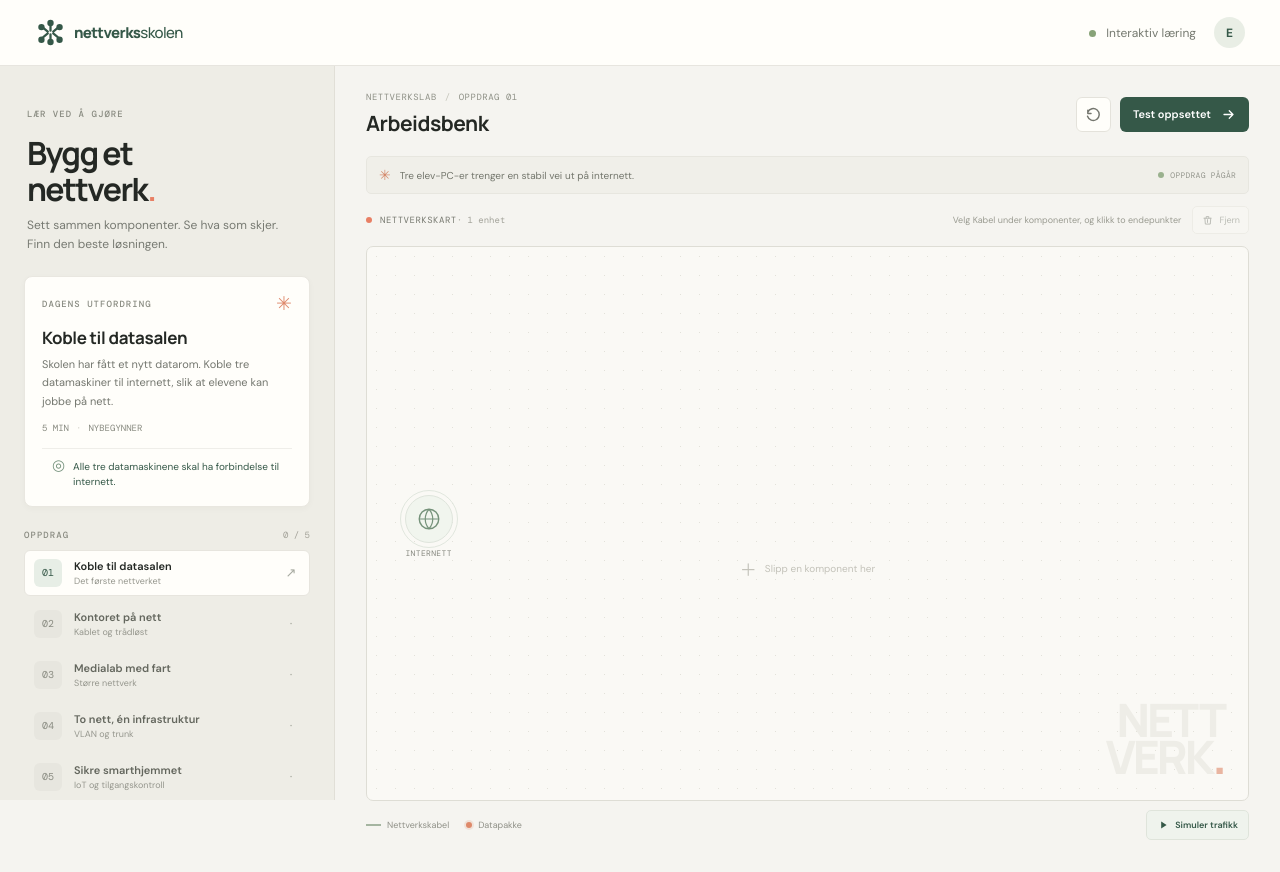
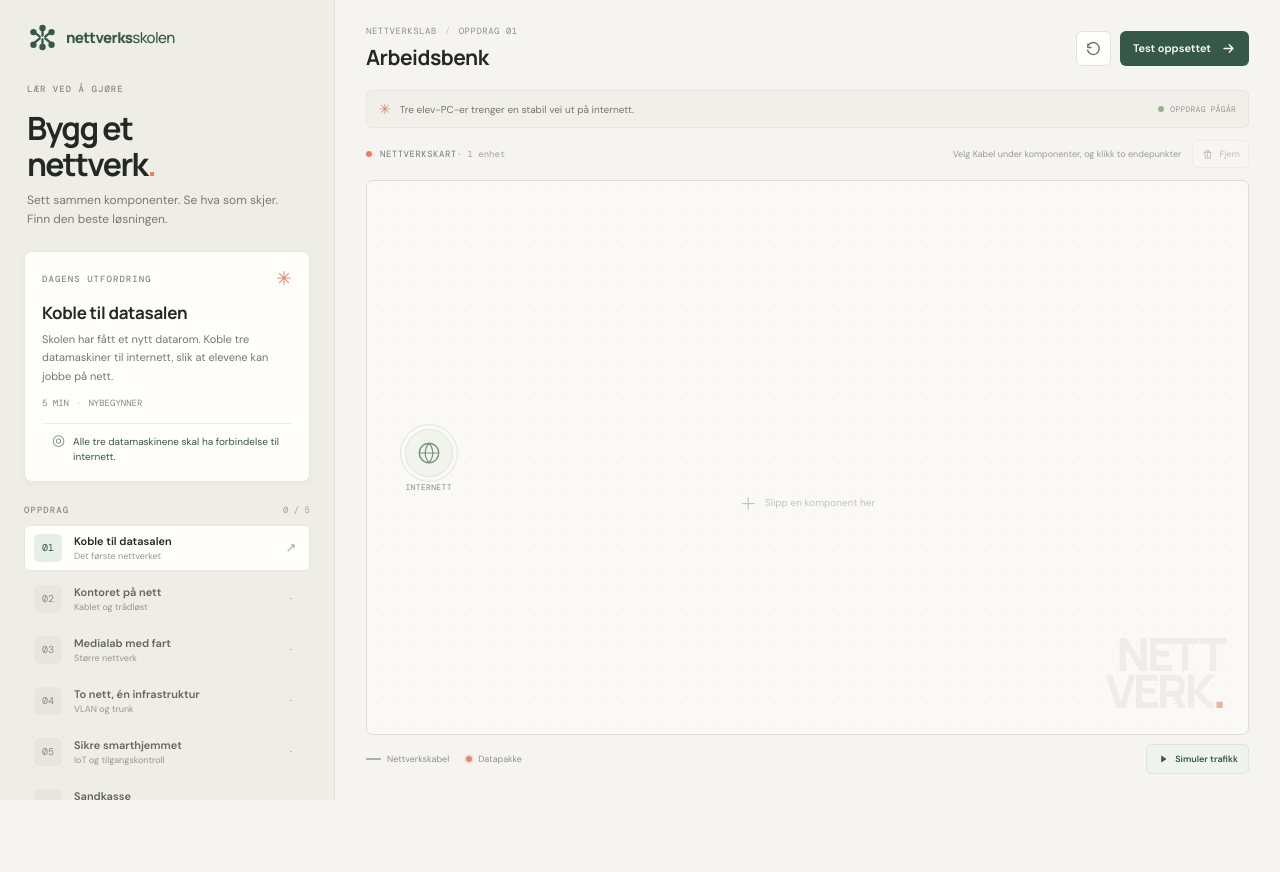
Before and after one commit to kadalsaune/nettverksskolen, a plain HTML site: page index.html in a window 1280 px wide. After the commit the page ends 806 px from the top, so only its background shows below. Drawn offline with nearby package versions, Linux system fonts and the light colour scheme.

Commit message:
Move logo into sidebar and remove top bar
Co-authored-by: Copilot <223556219+Copilot@users.noreply.github.com>

```diff
--- a/index.html
+++ b/index.html
@@ -9,21 +9,14 @@
   </head>
   <body>
     <main class="app">
-      <header class="topbar">
-        <a class="brand" href="#" aria-label="Nettverksskolen hjem">
-          <span class="brand-mark" aria-hidden="true">
-            <svg viewBox="0 0 32 32" fill="none"><path d="M16 7v7m0 4v7M8 11l5 4m6 2 5 4M24 11l-5 4m-6 2-5 4" stroke="currentColor" stroke-width="2.5" stroke-linecap="round"/><circle cx="16" cy="5.5" r="3.5" fill="currentColor"/><circle cx="6" cy="10" r="3.5" fill="currentColor"/><circle cx="26" cy="10" r="3.5" fill="currentColor"/><circle cx="6" cy="24" r="3.5" fill="currentColor"/><circle cx="26" cy="24" r="3.5" fill="currentColor"/><circle cx="16" cy="26.5" r="3.5" fill="currentColor"/></svg>
-          </span>
-          <span class="brand-name">nettverks<span>skolen</span></span>
-        </a>
-        <div class="topbar-right">
-          <span class="topbar-caption"><span class="live-dot"></span> Interaktiv læring</span>
-          <span class="avatar" aria-label="Elev">E</span>
-        </div>
-      </header>
-
       <div class="workspace">
         <aside class="sidebar">
+          <a class="brand sidebar-brand" href="#" aria-label="Nettverksskolen hjem">
+            <span class="brand-mark" aria-hidden="true">
+              <svg viewBox="0 0 32 32" fill="none"><path d="M16 7v7m0 4v7M8 11l5 4m6 2 5 4M24 11l-5 4m-6 2-5 4" stroke="currentColor" stroke-width="2.5" stroke-linecap="round"/><circle cx="16" cy="5.5" r="3.5" fill="currentColor"/><circle cx="6" cy="10" r="3.5" fill="currentColor"/><circle cx="26" cy="10" r="3.5" fill="currentColor"/><circle cx="6" cy="24" r="3.5" fill="currentColor"/><circle cx="26" cy="24" r="3.5" fill="currentColor"/><circle cx="16" cy="26.5" r="3.5" fill="currentColor"/></svg>
+            </span>
+            <span class="brand-name">nettverks<span>skolen</span></span>
+          </a>
           <div class="sidebar-heading">
             <span class="eyebrow">LÆR VED Å GJØRE</span>
             <h1>Bygg et<br>nettverk<span class="heading-dot">.</span></h1>
--- a/styles.css
+++ b/styles.css
@@ -24,18 +24,15 @@ body { margin: 0; min-width: 360px; min-height: 100vh; }
 button { font: inherit; }
 button:focus-visible, .device:focus-visible, .component-card:focus-visible { outline: 3px solid #e69576; outline-offset: 3px; }
 .app { min-height: 100vh; }
-.topbar { height: 66px; padding: 0 35px; display: flex; align-items: center; justify-content: space-between; background: var(--white); border-bottom: 1px solid var(--line); }
 .brand { display: flex; align-items: center; gap: 9px; color: var(--forest); text-decoration: none; }
 .brand-mark { width: 30px; height: 30px; display: grid; place-items: center; }
 .brand-mark svg { width: 29px; height: 29px; }
 .brand-name { font-family: 'Manrope', sans-serif; font-size: 15px; letter-spacing: -.6px; font-weight: 800; }
 .brand-name span { font-weight: 500; }
-.topbar-right { display: flex; align-items: center; gap: 18px; }
-.topbar-caption { color: #75796f; font-size: 12px; }
-.live-dot, .board-label-dot { width: 7px; height: 7px; display: inline-block; border-radius: 50%; background: #88a378; margin-right: 7px; }
-.avatar { width: 31px; height: 31px; display: grid; place-items: center; border-radius: 50%; background: #e9eee5; color: var(--forest); font-size: 12px; font-weight: 700; }
-.workspace { min-height: calc(100vh - 66px); display: grid; grid-template-columns: 335px minmax(0, 1fr); align-items: start; }
-.sidebar { position: sticky; top: 66px; height: calc(100vh - 66px); overflow-y: auto; display: flex; flex-direction: column; padding: 31px 24px 18px; background: #eeede6; border-right: 1px solid #e1dfd7; }
+.board-label-dot { width: 7px; height: 7px; display: inline-block; border-radius: 50%; background: #88a378; margin-right: 7px; }
+.workspace { min-height: 100vh; display: grid; grid-template-columns: 335px minmax(0, 1fr); align-items: start; }
+.sidebar { position: sticky; top: 0; height: 100vh; overflow-y: auto; display: flex; flex-direction: column; padding: 22px 24px 18px; background: #eeede6; border-right: 1px solid #e1dfd7; }
+.sidebar-brand { align-self: flex-start; margin: 0 3px 20px; }
 .eyebrow { font-family: var(--mono); color: #898b81; font-size: 9px; letter-spacing: 1.05px; font-weight: 500; }
 .sidebar-heading { padding: 4px 3px 21px; }
 .sidebar-heading h1 { margin: 14px 0 8px; font-family: 'Manrope', sans-serif; font-size: 32px; line-height: 1.12; letter-spacing: -1.6px; font-weight: 700; }
@@ -233,9 +230,9 @@ button:focus-visible, .device:focus-visible, .component-card:focus-visible { out
   .connection-hint { display: none; }
 }
 @media (max-width: 760px) {
-  .topbar { height: 57px; padding: 0 17px; }
-  .workspace { min-height: calc(100vh - 57px); grid-template-columns: 1fr; }
+  .workspace { min-height: 100vh; grid-template-columns: 1fr; }
   .sidebar { position: static; height: auto; overflow: visible; display: grid; grid-template-columns: 1fr 1fr; gap: 14px; padding: 19px 17px 12px; border-right: 0; border-bottom: 1px solid #e1dfd7; }
+  .sidebar-brand { grid-column: 1 / -1; margin: 0; }
   .sidebar-heading { padding: 2px 0 0; }
   .sidebar-heading h1 { margin-top: 8px; font-size: 25px; }
   .sidebar-heading p { font-size: 10px; }
```
